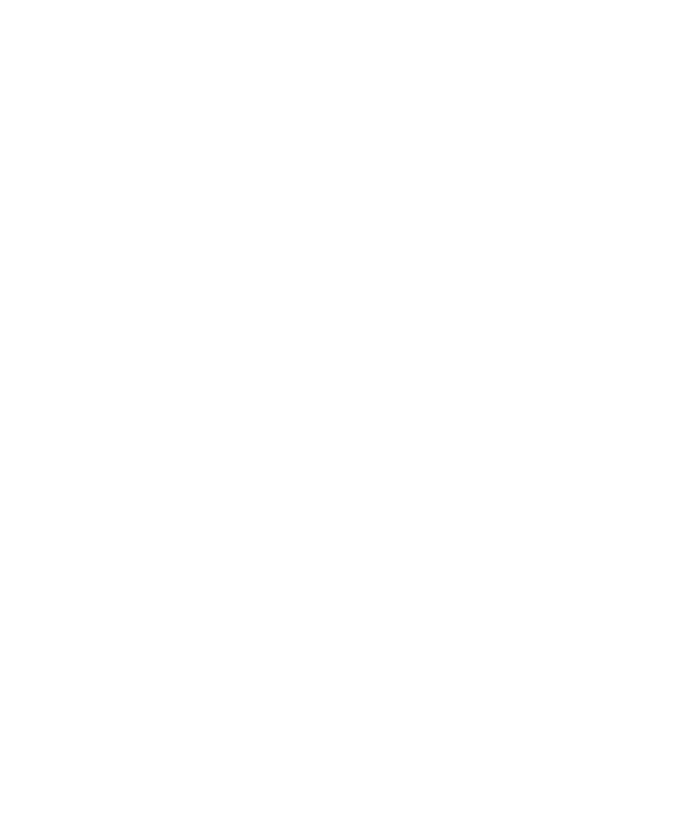
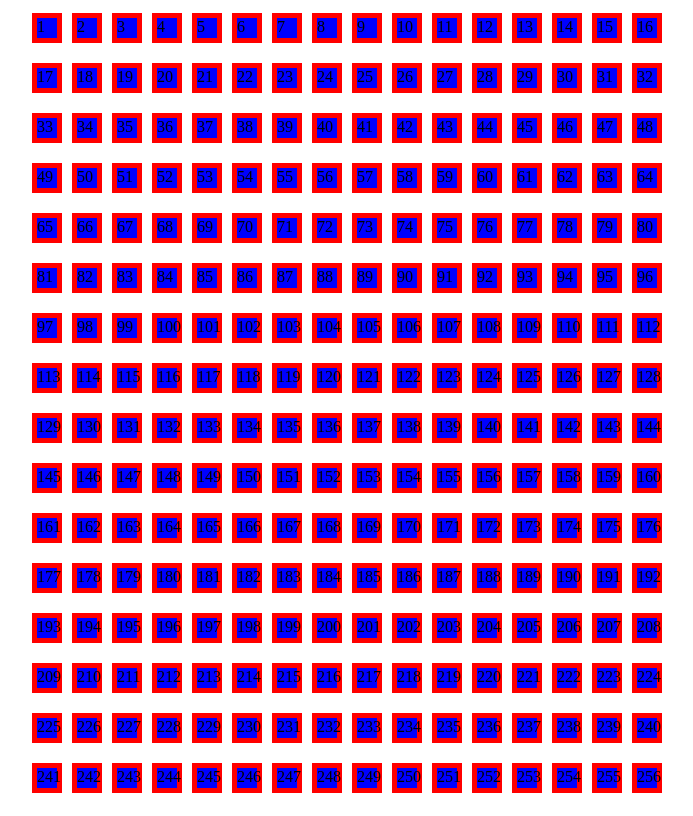
Before and after one commit to Cdeblsnow/Etch-a-Sketch, a plain HTML site: page index.html in a window 1280 px wide. Shown: the whole page, without its empty margins (368-1061 px from the left). Drawn offline with Linux system fonts and the light colour scheme.

Commit message:
Create the grid

```diff
--- a/inde.html
+++ b/index.html
@@ -4,8 +4,11 @@
     <meta charset="UTF-8">
     <meta name="viewport" content="width=device-width, initial-scale=1.0">
     <title>Etch-a-Sketch</title>
+    <link rel="stylesheet" href="style.css">
+    <script src="script.js" defer></script>
 </head>
 <body>
     <div id="container"></div>
+
 </body>
 </html>
--- a/script.js
+++ b/script.js
@@ -1 +1,8 @@
-const container = document.querySelector("container");
+const container = document.querySelector("#container");
+    for(let i = 1; i < 257; i++){
+        const square = document.createElement("div");
+        square.className = "cube";
+        square.textContent = i ;
+
+        container.appendChild(square);
+    }
--- /dev/null
+++ b/style.css
@@ -0,0 +1,25 @@
+#container {
+    display: flex;
+    width: 800px;
+    height: 800px;
+    flex-wrap: wrap;
+    margin-left: auto;
+    margin-right: auto;
+}
+
+
+.cube{
+    background-color: blue;
+    border: 5px;
+    width: 20px;
+    height: 20px;
+    margin: 5px;
+    border-color: red;
+    border-style: solid;
+
+}
+
+#container>.cube:nth-child(16n + 1) {
+
+    margin-left: 20%;
+  }
```
